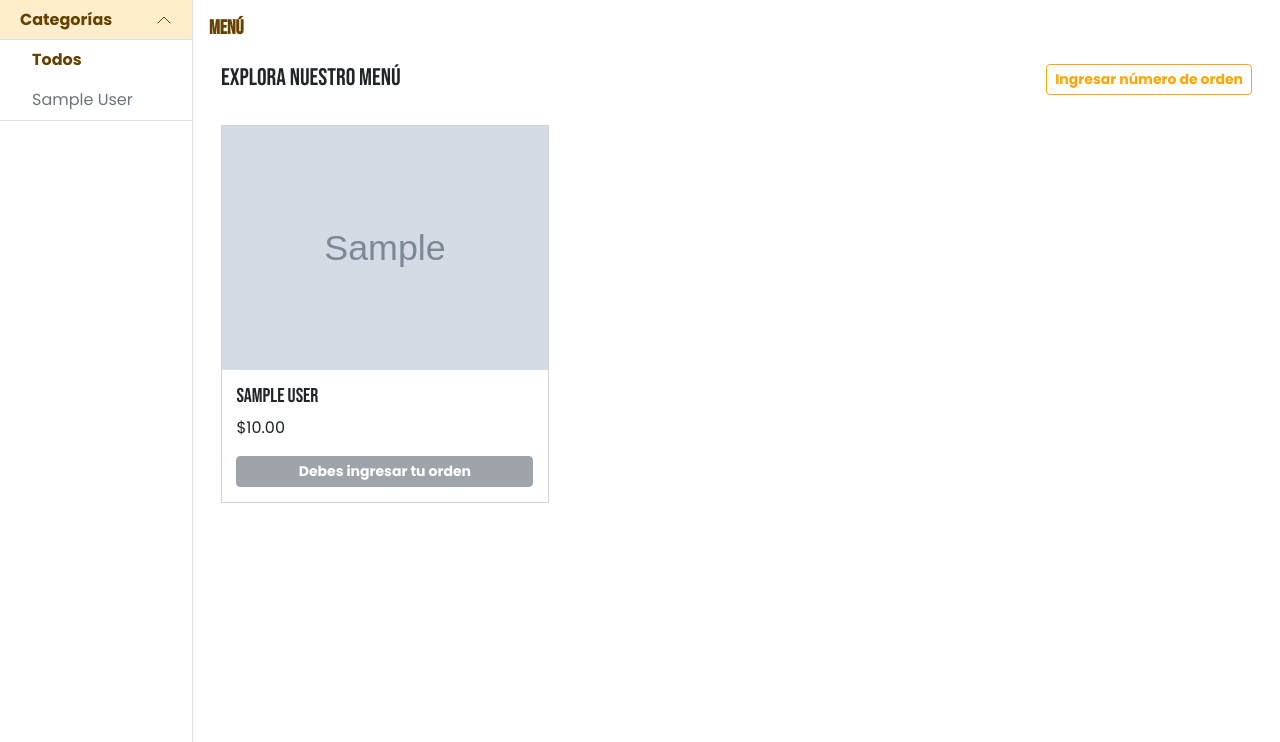
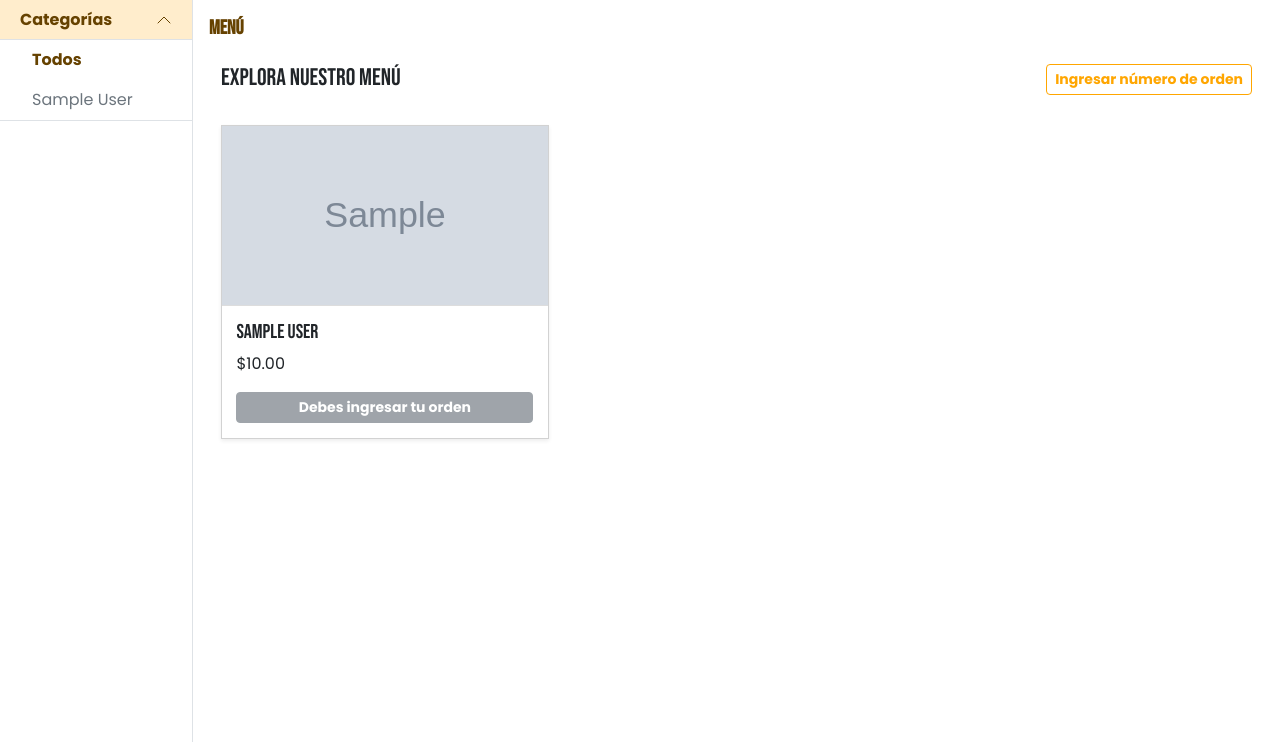
Before and after one commit to juan1144/fitomenu, a Django app: page /menu/ in a window 1280 px wide. Shown: the part 48-790 px from the top of the page. Run offline with Django 5.2, Linux system fonts and the light colour scheme; tables that the repository leaves empty hold one stand-in row (values such as "Sample post"); grey boxes marked "Sample" are stand-in pictures; some libraries are stand-ins or nearby versions; some web fonts are replaced.

Commit message:
Refactor menu list with a static size for cards

```diff
--- a/templates/menu/menu_lista.html
+++ b/templates/menu/menu_lista.html
@@ -160,6 +160,26 @@
 {% block title %}Menú - FitoMenu{% endblock %}
 
 {% block content %}
+    <style>
+      .product-card {
+        height: 100%;
+        display: flex;
+        flex-direction: column;
+      }
+
+      .product-image {
+        height: 180px;
+        object-fit: cover;
+        border-bottom: 1px solid #ddd;
+      }
+
+      .product-body {
+        flex-grow: 1;
+        display: flex;
+        flex-direction: column;
+        justify-content: space-between;
+      }
+    </style>
 <div class="container">
   <div class="row mb-4">
     <div class="col-md-8">
@@ -181,14 +201,14 @@
 
   <div class="row">
     {% for producto in productos %}
-      <div class="col-md-4 mb-4">
-        <div class="card h-100">
+      <div class="col-md-4 col-sm-6 mb-4">
+          <div class="card product-card shadow-sm h-100">
             {% if producto.imagen %}
-            <img src="{{ producto.imagen.url }}" class="card-img-top" alt="{{ producto.nombre }}">
+              <img src="{{ producto.imagen.url }}" class="card-img-top product-image" alt="{{ producto.nombre }}">
             {% else %}
-            <img src="{% static 'img/default.png' %}" class="card-img-top" alt="Sin imagen">
+              <img src="{% static 'img/default.png' %}" class="card-img-top product-image" alt="Sin imagen">
             {% endif %}
-          <div class="card-body d-flex flex-column">
+            <div class="card-body product-body">
               <h5 class="card-title">{{ producto.nombre }}</h5>
               <p class="card-text">${{ producto.precio }}</p>
               <div class="mt-auto">
```
Lines whose indentation alone changed are shown as unchanged.
